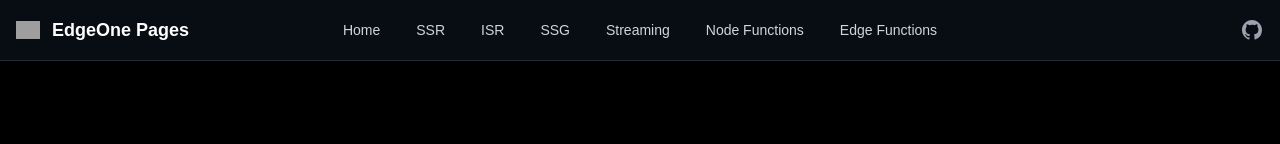
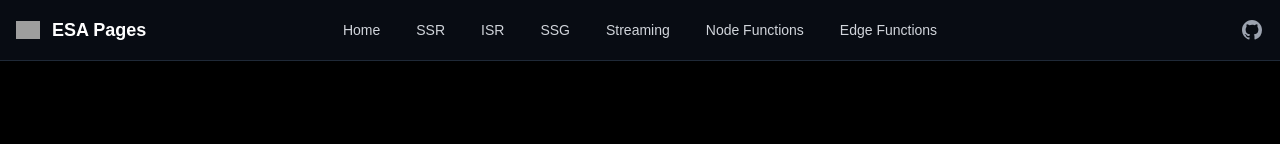
Before and after one commit to leer168/next-mix-render-template, a Next.js app: page /streaming in a window 1280 px wide. Shown: the top 144 px of the page. Built offline with nearby package versions, Linux system fonts and the light colour scheme; grey boxes are pictures that could not be loaded.

Commit message:
Update Header.tsx

```diff
--- a/src/components/Header.tsx
+++ b/src/components/Header.tsx
@@ -32,7 +32,7 @@ const Header = () => {
               <div className="w-6 h-6 rounded-full flex items-center justify-center">
                 <img src="/eo-logo-blue.svg" alt="EdgeOne Pages" width={32} height={32} />
               </div>
-              <h1 className="text-lg font-semibold">EdgeOne Pages</h1>
+              <h1 className="text-lg font-semibold">ESA Pages</h1>
             </div>
           </a>
 
```
